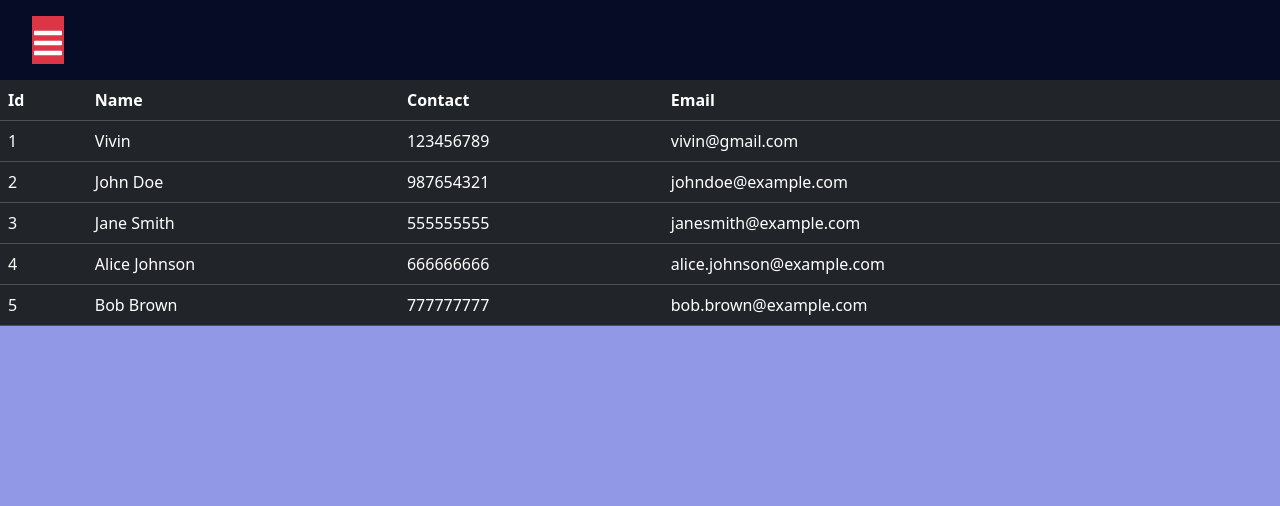
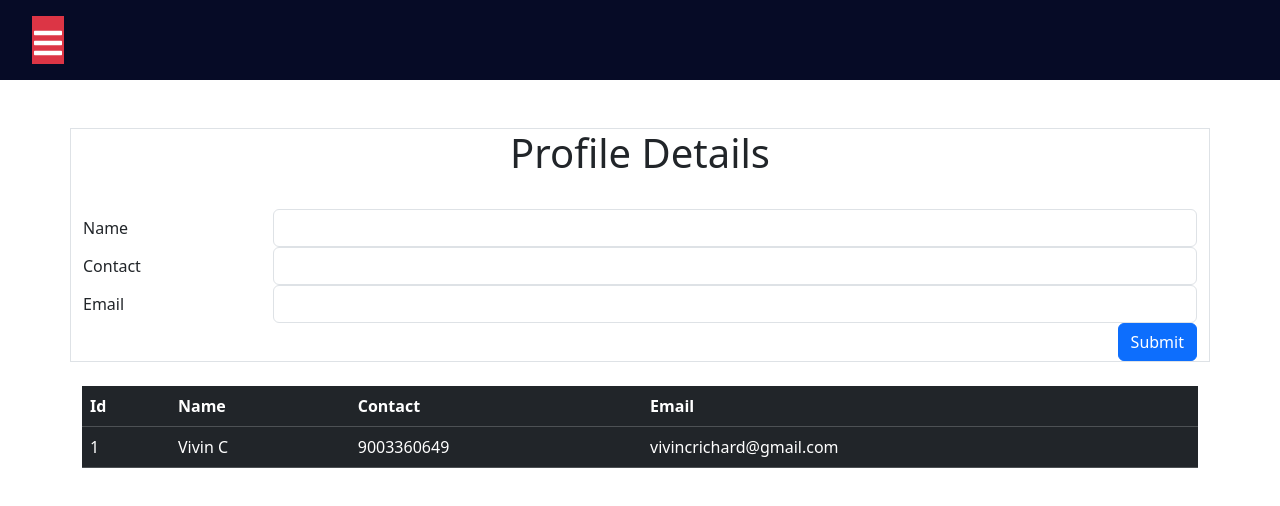
Before and after one commit to vivincrichard/my-application-01, a React (Vite) app: page /profileDetails in a window 1280 px wide. Shown: the top 506 px of the page. Built offline with nearby package versions, Linux system fonts and the light colour scheme; data requests are answered from the project's data file.

Commit message:
Added User

```diff
--- a/db.json
+++ b/db.json
@@ -2,33 +2,9 @@
   "user": [
     {
       "id": 1,
-      "name": "Vivin",
-      "contact": "123456789",
-      "email": "vivin@gmail.com"
-    },
-    {
-      "id": 2,
-      "name": "John Doe",
-      "contact": "987654321",
-      "email": "johndoe@example.com"
-    },
-    {
-      "id": 3,
-      "name": "Jane Smith",
-      "contact": "555555555",
-      "email": "janesmith@example.com"
-    },
-    {
-      "id": 4,
-      "name": "Alice Johnson",
-      "contact": "666666666",
-      "email": "alice.johnson@example.com"
-    },
-    {
-      "id": 5,
-      "name": "Bob Brown",
-      "contact": "777777777",
-      "email": "bob.brown@example.com"
+      "name": "Vivin C",
+      "contact": 9003360649,
+      "email": "vivincrichard@gmail.com"
     }
   ]
 }
--- a/src/Components/PDetails/ProfileDetails.tsx
+++ b/src/Components/PDetails/ProfileDetails.tsx
@@ -1,181 +1,166 @@
 import { useState } from "react";
-import { listAllUser } from "./Query/PDetailQuery";
-import { UserById } from "./service/PDetailService";
+import { createUser, listAllUser } from "./Query/PDetailQuery";
+import { IUserPayload } from "./service/PDetailService";
 
 interface Errors {
   userName?: string;
-  userContact?: string;
+  userContact?: string; // Error message will be a string
   userEmail?: string;
 }
 
-// function ProfileDetails() {
-//   const [userName, setUserName] = useState<string>("");
-//   const [userContact, setUserContact] = useState<string>(""); // Changed to string
-//   const [userEmail, setUserEmail] = useState<string>("");
-//   const [userDetails, setUserDetails] = useState<
-//     { name: string; contact: string; email: string }[]
-//   >([]);
-//   const [errors, setErrors] = useState<Errors>({}); // Specify type for errors
+function ProfileDetails() {
+  const [userName, setUserName] = useState<string>("");
+  const [userContact, setUserContact] = useState<number | "">(""); // userContact is either a number or empty string
+  const [userEmail, setUserEmail] = useState<string>("");
 
-//   const handleSubmit = (e: React.FormEvent) => {
-//     e.preventDefault();
+  const [errors, setErrors] = useState<Errors>({});
 
-//     // Reset errors
-//     setErrors({});
+  // Fetch list of users to get the highest ID
+  const {
+    data: listUser,
+    isLoading: listLoading,
+    isError: listError,
+  } = listAllUser();
 
-//     // Validation
-//     const newErrors: Errors = {};
-//     if (!userName) {
-//       newErrors.userName = "Name is required.";
-//     }
-//     if (!userContact || userContact.length !== 10) {
-//       // Checking length on string
-//       newErrors.userContact = "Contact must be a 10-digit number.";
-//     }
-//     if (!userEmail || !/\S+@\S+\.\S+/.test(userEmail)) {
-//       newErrors.userEmail = "A valid email is required.";
-//     }
+  const { mutateAsync: create } = createUser();
 
-//     if (Object.keys(newErrors).length > 0) {
-//       setErrors(newErrors);
-//       return;
-//     }
+  const handleSubmit = (e: React.FormEvent) => {
+    e.preventDefault();
+    setErrors({});
 
-//     // Create a new user detail object
-//     const newUserDetail = {
-//       name: userName,
-//       contact: userContact,
-//       email: userEmail,
-//     };
+    const newErrors: Errors = {};
+    if (!userName) {
+      newErrors.userName = "Name is required.";
+    }
+    if (
+      typeof userContact !== "number" ||
+      userContact.toString().length !== 10
+    ) {
+      newErrors.userContact = "Contact must be a 10-digit number.";
+    }
+    if (!userEmail || !/\S+@\S+\.\S+/.test(userEmail)) {
+      newErrors.userEmail = "A valid email is required.";
+    }
 
-//     // Update the userDetails state
-//     setUserDetails((prevDetails) => [...prevDetails, newUserDetail]);
+    if (Object.keys(newErrors).length > 0) {
+      setErrors(newErrors);
+      return;
+    }
 
-//     // Clear the input fields
-//     setUserName("");
-//     setUserContact("");
-//     setUserEmail("");
-//   };
+    // Find the highest ID from the list of users
+    const highestId =
+      listUser && listUser.length > 0
+        ? Math.max(...listUser.map((user) => user.id))
+        : 0; // If no users exist, start from 0
 
-//   return (
-//     <>
-//       <div className="container mt-5 border">
-//         <div className="d-flex justify-content-center mb-4">
-//           <h1>Profile Details</h1>
-//         </div>
-//         <form onSubmit={handleSubmit}>
-//           <div className="form-group row">
-//             <label htmlFor="name" className="col-sm-2 col-form-label">
-//               Name
-//             </label>
-//             <div className="col-sm-10">
-//               <input
-//                 type="text"
-//                 id="name"
-//                 name="name"
-//                 className={`form-control ${
-//                   errors.userName ? "is-invalid" : ""
-//                 }`}
-//                 value={userName}
-//                 onChange={(e) => setUserName(e.target.value)}
-//               />
-//               {errors.userName && (
-//                 <div className="invalid-feedback">{errors.userName}</div>
-//               )}
-//             </div>
-//           </div>
-//           <div className="form-group row">
-//             <label htmlFor="contact" className="col-sm-2 col-form-label">
-//               Contact
-//             </label>
-//             <div className="col-sm-10">
-//               <input
-//                 type="text" // Changed to text to handle digits correctly
-//                 name="contact"
-//                 id="contact"
-//                 className={`form-control ${
-//                   errors.userContact ? "is-invalid" : ""
-//                 }`}
-//                 value={userContact}
-//                 onChange={(e) => setUserContact(e.target.value)}
-//               />
-//               {errors.userContact && (
-//                 <div className="invalid-feedback">{errors.userContact}</div>
-//               )}
-//             </div>
-//           </div>
-//           <div className="form-group row">
-//             <label htmlFor="email" className="col-sm-2 col-form-label">
-//               Email
-//             </label>
-//             <div className="col-sm-10">
-//               <input
-//                 type="email"
-//                 id="email"
-//                 name="email"
-//                 className={`form-control ${
-//                   errors.userEmail ? "is-invalid" : ""
-//                 }`}
-//                 value={userEmail}
-//                 onChange={(e) => setUserEmail(e.target.value)}
-//               />
-//               {errors.userEmail && (
-//                 <div className="invalid-feedback">{errors.userEmail}</div>
-//               )}
-//             </div>
-//           </div>
-//           <div className="form-group row">
-//             <div className="col-sm-10 offset-sm-2 d-flex justify-content-end">
-//               <button type="submit" className="btn btn-primary">
-//                 Submit
-//               </button>
-//             </div>
-//           </div>
-//         </form>
-//       </div>
-//       <div className="container mt-4">
-//         {userDetails.length > 0 && (
-//           <table className="table table-hover">
-//             <thead>
-//               <tr>
-//                 <th>Name</th>
-//                 <th>Contact</th>
-//                 <th>Email</th>
-//               </tr>
-//             </thead>
-//             <tbody>
-//               {userDetails.map((detail, index) => (
-//                 <tr key={index}>
-//                   <td>{detail.name}</td>
-//                   <td>{detail.contact}</td>
-//                   <td>{detail.email}</td>
-//                 </tr>
-//               ))}
-//             </tbody>
-//           </table>
-//         )}
-//       </div>
-//     </>
-//   );
-// }
+    // Increment the ID for the new user
+    const newUserId = highestId + 1;
 
-function ProfileDetails () {
+    // Create new user detail object with the incremented ID
+    const newUserDetail: IUserPayload = {
+      id: newUserId, // Include the incremented ID here
+      name: userName,
+      contact: userContact,
+      email: userEmail,
+    };
 
+    // Call the API to create the new user
+    create(newUserDetail);
 
-  const {data: userList, isLoading, isError} = listAllUser();
-
-  console.log('list',userList);
-
+    // Clear form fields after submission
+    setUserName("");
+    setUserContact("");
+    setUserEmail("");
+  };
 
   return (
     <>
-      {isLoading ? (
-        <h3>Loading</h3>
-      ) : isError ? (
-        <h3>Error in Data</h3>
-      ) : (
-        <>
-          {userList && userList?.length && (
+      <div className="container mt-5 border">
+        <div className="d-flex justify-content-center mb-4">
+          <h1>Profile Details</h1>
+        </div>
+        <form onSubmit={handleSubmit}>
+          <div className="form-group row">
+            <label htmlFor="name" className="col-sm-2 col-form-label">
+              Name
+            </label>
+            <div className="col-sm-10">
+              <input
+                type="text"
+                id="name"
+                name="name"
+                className={`form-control ${
+                  errors.userName ? "is-invalid" : ""
+                }`}
+                value={userName}
+                onChange={(e) => setUserName(e.target.value)}
+              />
+              {errors.userName && (
+                <div className="invalid-feedback">{errors.userName}</div>
+              )}
+            </div>
+          </div>
+          <div className="form-group row">
+            <label htmlFor="contact" className="col-sm-2 col-form-label">
+              Contact
+            </label>
+            <div className="col-sm-10">
+              <input
+                type="number" // Ensures numeric input only
+                name="contact"
+                id="contact"
+                className={`form-control ${
+                  errors.userContact ? "is-invalid" : ""
+                }`}
+                value={userContact === "" ? "" : userContact} // Handle the empty string correctly
+                onChange={(e) =>
+                  setUserContact(
+                    e.target.value === "" ? "" : Number(e.target.value)
+                  )
+                }
+              />
+              {errors.userContact && (
+                <div className="invalid-feedback">{errors.userContact}</div>
+              )}
+            </div>
+          </div>
+          <div className="form-group row">
+            <label htmlFor="email" className="col-sm-2 col-form-label">
+              Email
+            </label>
+            <div className="col-sm-10">
+              <input
+                type="email"
+                id="email"
+                name="email"
+                className={`form-control ${
+                  errors.userEmail ? "is-invalid" : ""
+                }`}
+                value={userEmail}
+                onChange={(e) => setUserEmail(e.target.value)}
+              />
+              {errors.userEmail && (
+                <div className="invalid-feedback">{errors.userEmail}</div>
+              )}
+            </div>
+          </div>
+          <div className="form-group row">
+            <div className="col-sm-10 offset-sm-2 d-flex justify-content-end">
+              <button type="submit" className="btn btn-primary">
+                Submit
+              </button>
+            </div>
+          </div>
+        </form>
+      </div>
+      <div className="container mt-4">
+        {listLoading ? (
+          <h3>Loading...</h3>
+        ) : listError ? (
+          <h3>Error in Data</h3>
+        ) : (
+          listUser &&
+          listUser.length > 0 && (
             <table className="table table-hover table-dark">
               <thead>
                 <tr>
@@ -186,21 +171,21 @@ function ProfileDetails () {
                 </tr>
               </thead>
               <tbody>
-                {userList?.map((user) => (
-                  <tr key={user?.id}>
-                    <td>{user?.id}</td>
-                    <td>{user?.name}</td>
-                    <td>{user?.contact}</td>
-                    <td>{user?.email}</td>
+                {listUser.map((user) => (
+                  <tr key={user.id}>
+                    <td>{user.id}</td>
+                    <td>{user.name}</td>
+                    <td>{user.contact}</td>
+                    <td>{user.email}</td>
                   </tr>
                 ))}
               </tbody>
             </table>
-          )}
-        </>
-      )}
+          )
+        )}
+      </div>
     </>
   );
+}
 
-}
 export default ProfileDetails;
--- a/src/Components/PDetails/service/PDetailService.ts
+++ b/src/Components/PDetails/service/PDetailService.ts
@@ -1,6 +1,7 @@
 import axios from "axios";
 
 export interface IUserPayload {
+  id:number,
   name: string;
   contact: number;
   email: string;
--- a/src/main.tsx
+++ b/src/main.tsx
@@ -10,7 +10,6 @@ createRoot(document.getElementById("root")!).render(
     <QueryClientProvider client={queryClient}>
       <div
         style={{
-          background: "linear-gradient(#9198e5, #9198e5)",
           height: "100vh",
         }}
       >
```
